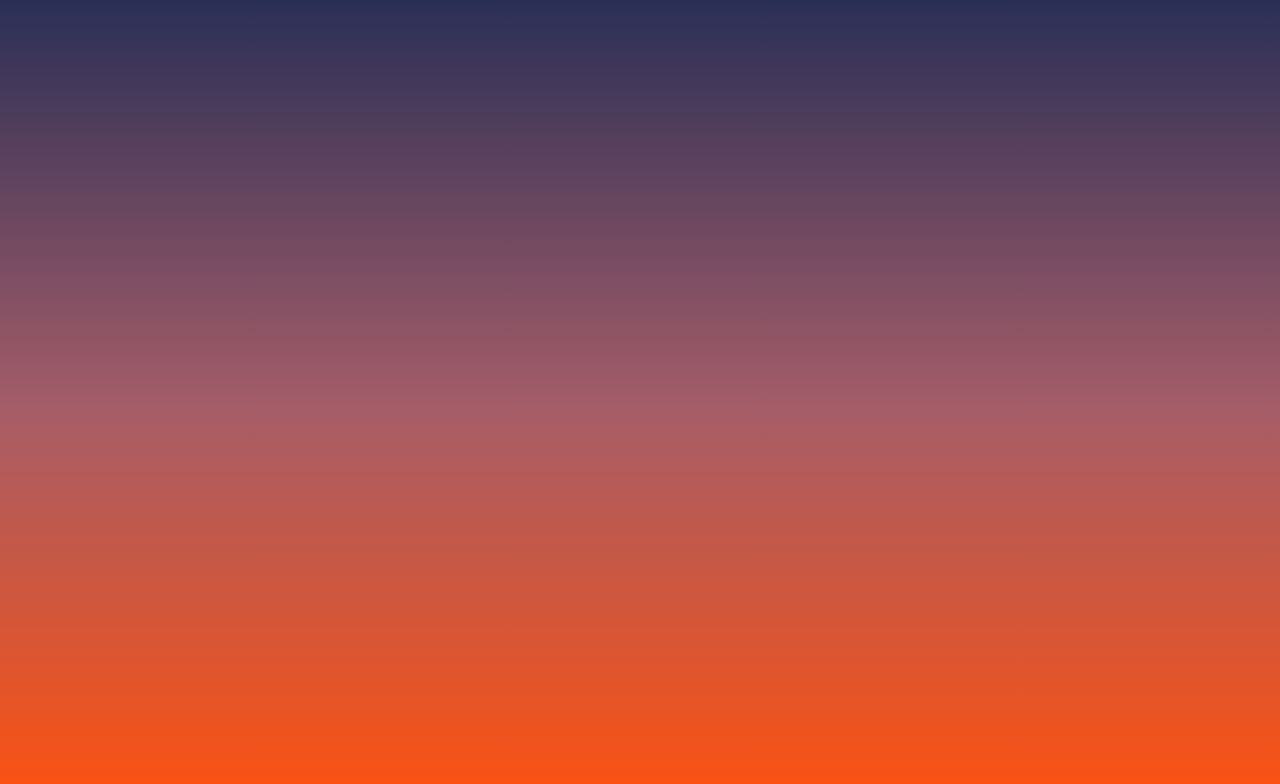
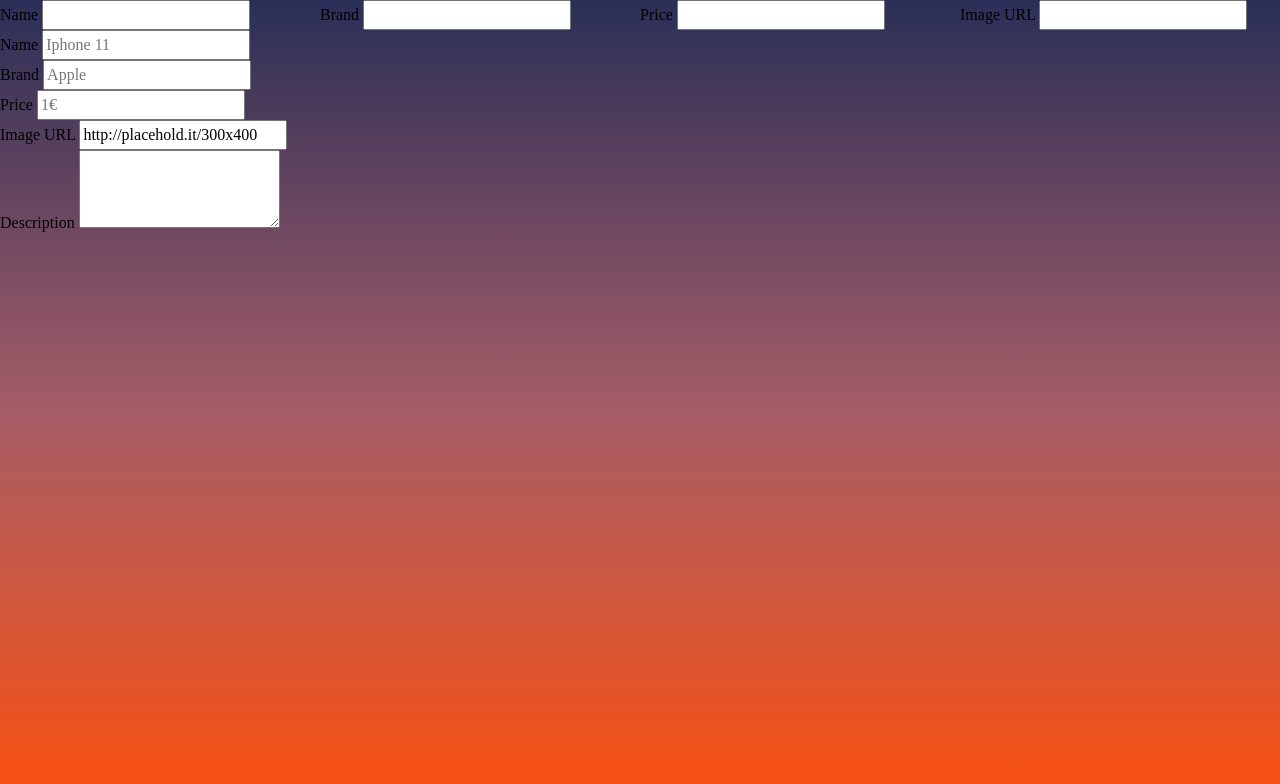
Before and after one commit to ma-gin/webstore-api-test, a plain HTML site: page admin.html in a window 1280 px wide. Drawn offline with Linux system fonts and the light colour scheme.

Commit message:
add inputs

```diff
--- a/admin.html
+++ b/admin.html
@@ -9,6 +9,47 @@
     <title>Admin's Panel</title>
 </head>
 <body>
-
+    <main>
+        <div>
+            <label for="name">Name</label>
+            <input type="text" name="name" id="name">
+        </div>
+                <div>
+            <label for="brand">Brand</label>
+            <input type="text" name="brand" id="brand">
+        </div>
+                <div>
+            <label for="price">Price</label>
+            <input type="text" name="price" id="price">
+        </div>
+                <div>
+            <label for="imageUrl">Image URL</label>
+            <input type="text" name="imageUrl" id="imageUrl">
+        </div>
+    </main>
 </body>
 </html>
+
+        <label for="name">Name</label>
+        <input required class="form-control" id="name" placeholder="Iphone 11" />
+      </div>
+
+      <div class="form-group">
+        <label for="brand">Brand</label>
+        <input required class="form-control" id="brand" placeholder="Apple" />
+      </div>
+
+      <div class="form-group">
+        <label for="price">Price</label>
+        <input required type="number" class="form-control" id="price" placeholder="1€" />
+      </div>
+
+      <div class="form-group">
+        <label for="imageUrl">Image URL</label>
+        <input required class="form-control" id="imageUrl" value="http://placehold.it/300x400"
+          placeholder="http://placehold.it/300x400" />
+      </div>
+
+      <div class="form-group">
+        <label for="description">Description</label>
+        <textarea required class="form-control" id="description" rows="3"></textarea>
```
